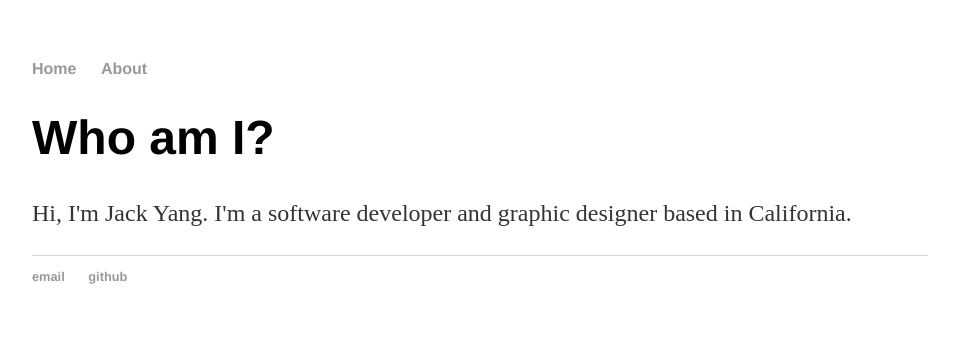
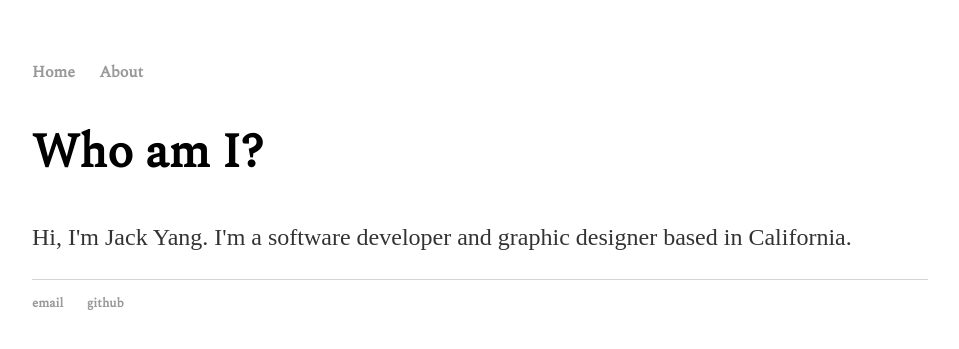
Before and after one commit to caIcutec/caIcutec.github.io, a Jekyll site: the page built from index.html, in a window 1280 px wide. Shown: the top 349 px of the page, without its empty margins (160-1119 px from the left). Built offline with Jekyll 4.4.1, drawn with Linux system fonts in a browser that asks for light colours.

Commit message:
Update main.css

```diff
--- a/css/main.css
+++ b/css/main.css
@@ -1,9 +1,11 @@
+@import url('https://fonts.googleapis.com/css?family=Spectral');
+
 body {
     margin: 60px auto;
     width: 70%;
 }
 nav ul, footer ul {
-    font-family:'Helvetica', 'Arial', 'Sans-Serif';
+    font-family: 'Spectral', serif;
     padding: 0px;
     list-style: none;
     font-weight: bold;
@@ -21,7 +23,8 @@ a:hover {
 }
 h1 {
     font-size: 3em;
-    font-family:'Helvetica', 'Arial', 'Sans-Serif';
+    font-family: 'Spectral', serif
+    /*font-family:'Helvetica', 'Arial', 'Sans-Serif';*/
 }
 p {
     font-size: 1.5em;
```
